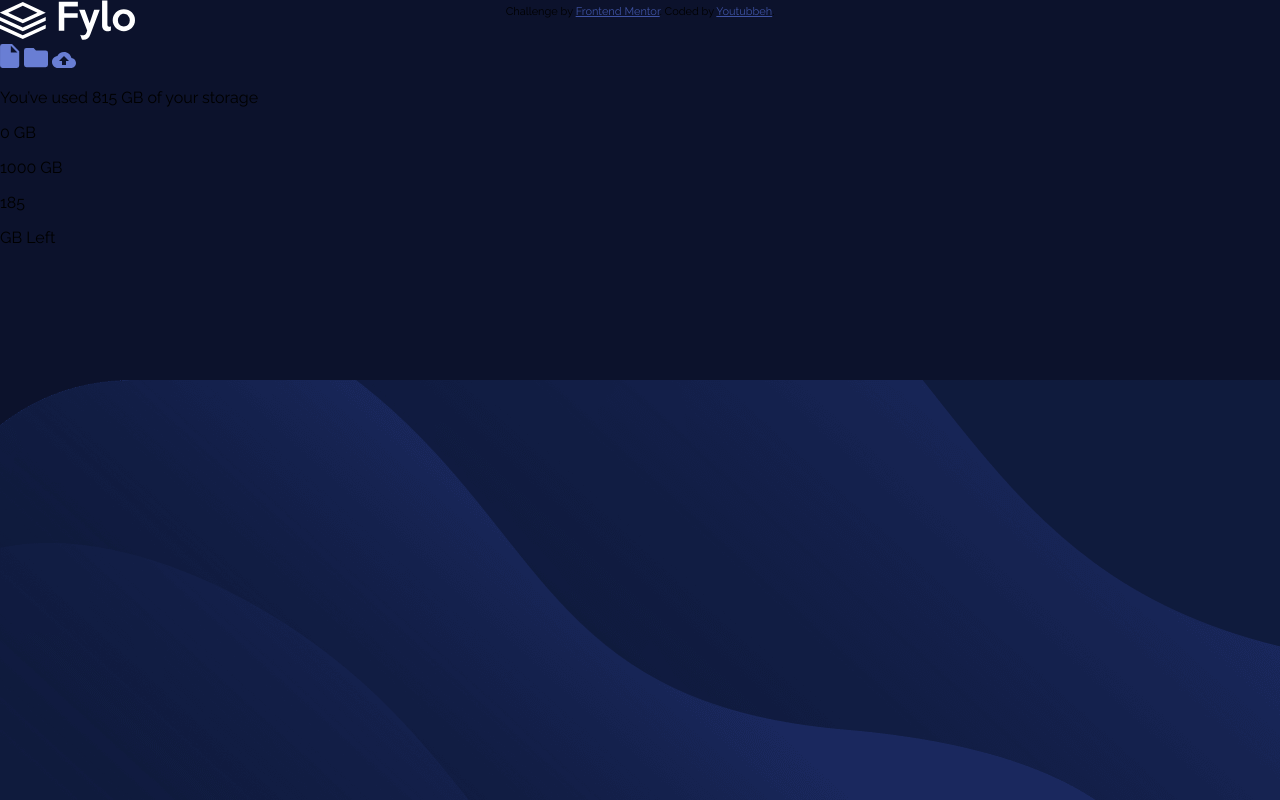
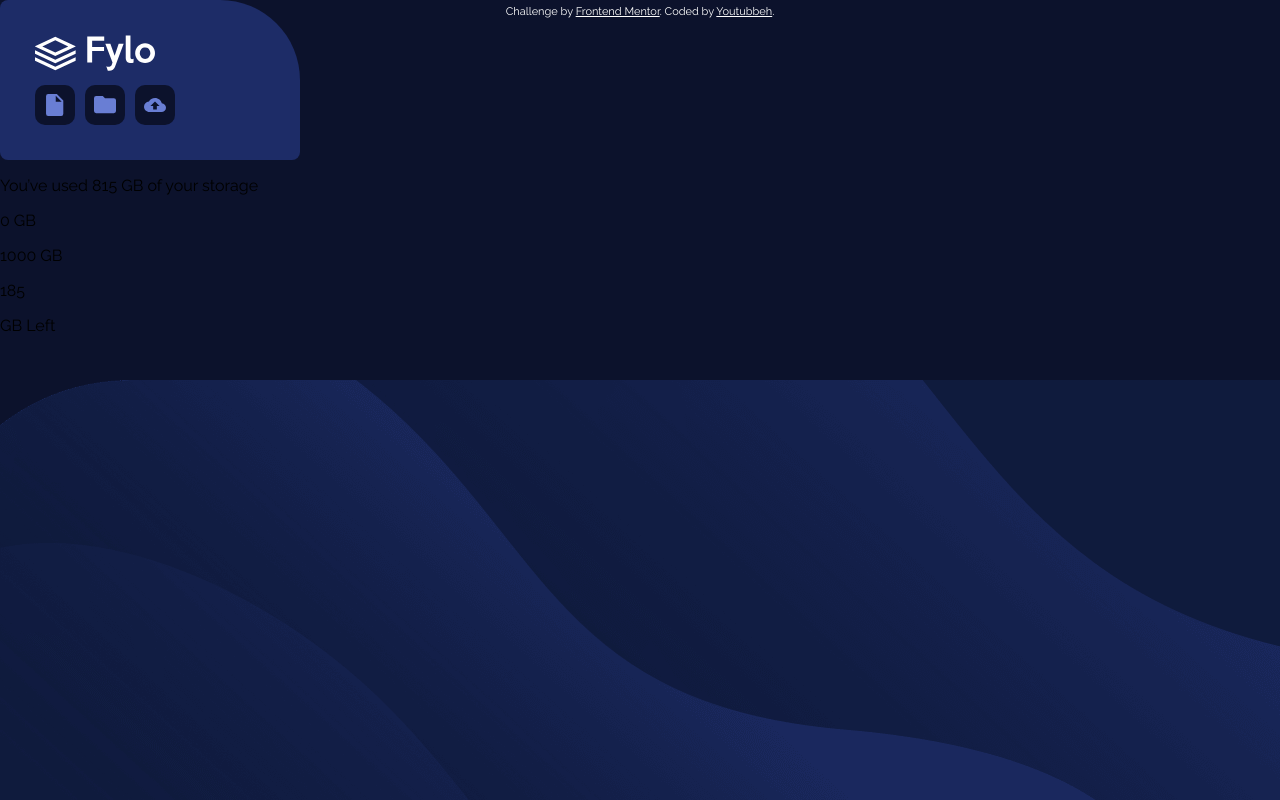
Before and after one commit to youtubbeh/fylodata, a plain HTML site: page index.html in a window 1280 px wide. Drawn offline with Linux system fonts and the light colour scheme.

Commit message:
Style left elements

```diff
--- a/index.html
+++ b/index.html
@@ -15,9 +15,15 @@
     <div class="left">
       <img class="logo" src="./images/logo.svg" alt="Fylo logo">
       <div class="icons">
-        <img src="./images/icon-document.svg" alt="document icon">
-        <img src="./images/icon-folder.svg" alt="folder icon">
-        <img src="./images/icon-upload.svg" alt="upload icon">
+        <div class="icon">
+          <img src="./images/icon-document.svg" alt="document icon">
+        </div>
+        <div class="icon">
+          <img src="./images/icon-folder.svg" alt="folder icon">
+        </div>
+        <div class="icon">
+          <img src="./images/icon-upload.svg" alt="upload icon">
+        </div>
       </div>
     </div>
     <div class="right">
--- a/style.css
+++ b/style.css
@@ -18,16 +18,67 @@ body {
     background-position: bottom;
 }
 
+.main {
+    display: flex;
+}
+
+.left {
+    display: flex;
+    flex-direction: column;
+    justify-content: space-between;
+    background-color: hsl(228, 56%, 26%);
+    border-radius: 8px 5em 8px 8px;
+    width: 300px;
+    height: 160px;
+    padding: 35px;
+}
+
+.logo {
+    width: 120px;
+}
+
+.icons {
+    width: 300px;
+    display: flex;
+    gap: 10px;
+}
+
+.icon {
+    width: 40px;
+    height: 40px;
+    background-color: hsl(229, 57%, 11%);
+    padding: 3px;
+    border-radius: 10px;
+    display: flex;
+    justify-content: center;
+    align-items: center;
+}
+
+.icon img {
+    max-width: 18px;
+}
+
+img[alt="upload icon"] {
+    max-width: 22px;
+}
+
+img[alt="folder icon"] {
+    max-width: 22px;
+}
+
+
 .attribution {
     font-size: 11px; text-align: center;
     position: absolute;
     top: 5px;
     left: 50%;
+    color: white;
     transform: translateX(-50%);
 }
 
 .attribution a {
     color: hsl(228, 45%, 44%);
+    color: white;
 }
 
 .guide {
```
